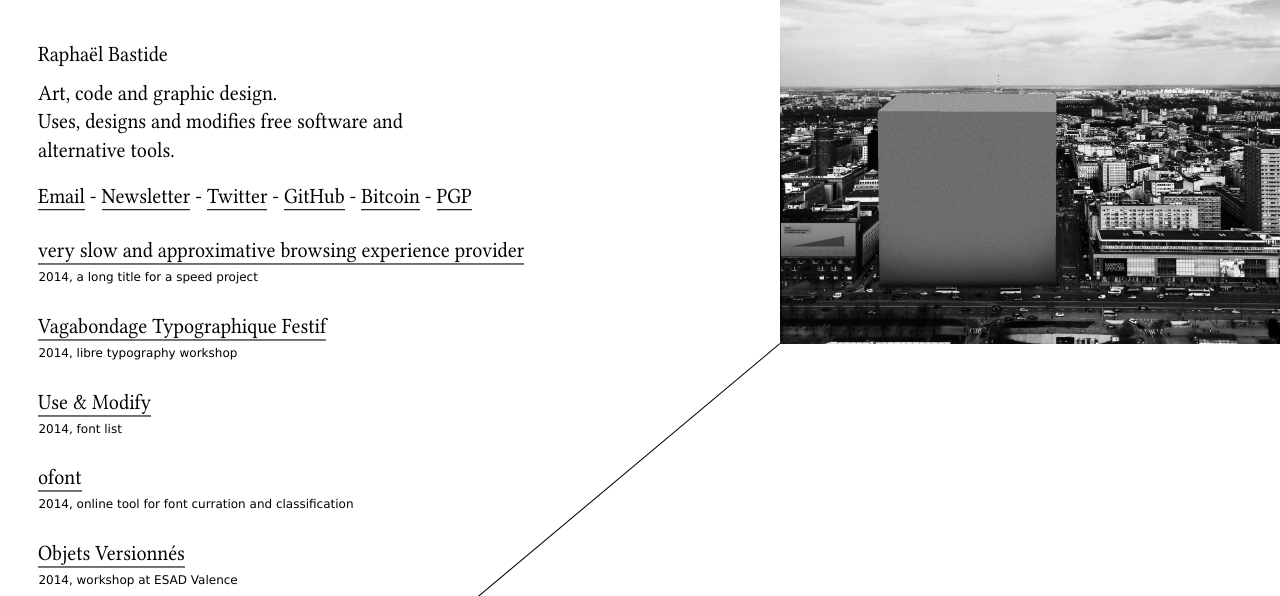
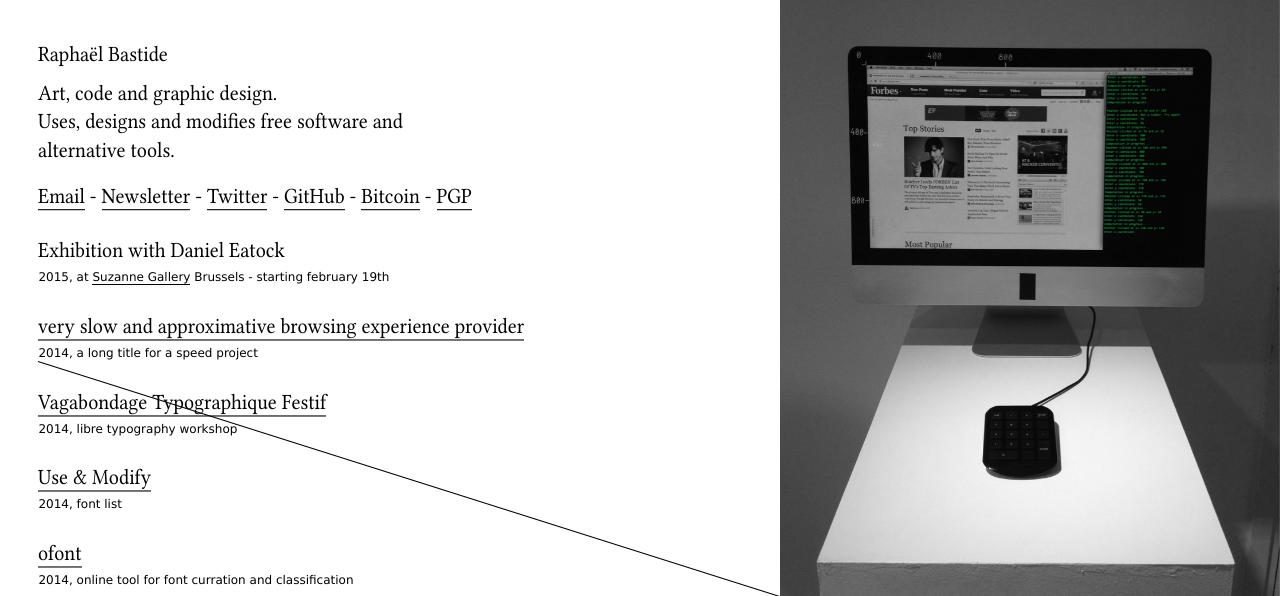
Before and after one commit to raphaelbastide/raphaelbastide.com, a PHP site: page / in a window 1280 px wide. Shown: the top 596 px of the page. Run offline with PHP 8.4, Linux system fonts and the light colour scheme.

Commit message:
+ Suzanne exhibition

```diff
--- a/index.php
+++ b/index.php
@@ -77,6 +77,10 @@ Source code: https://github.com/raphaelbastide/raphaelbastide.com
       </form>
     </div>
   </header>
+  <section id="suzanne">
+    <h2>Exhibition with Daniel Eatock</h2>
+    <p class="description">2015, at <a href="http://www.suzannegallery.com/">Suzanne Gallery</a> Brussels - starting february 19th</p>
+  </section>
   <section id="very-slow">
     <h2><a target="_blank" href="http://raphaelbastide.com/very-slow-and-approximative-browsing-experience-provider/">very slow and approximative browsing experience provider</a></h2>
     <p class="description">2014, a long title for a speed project</p>
```
Also changed, not shown: public/projects/diff.jpg (added).
